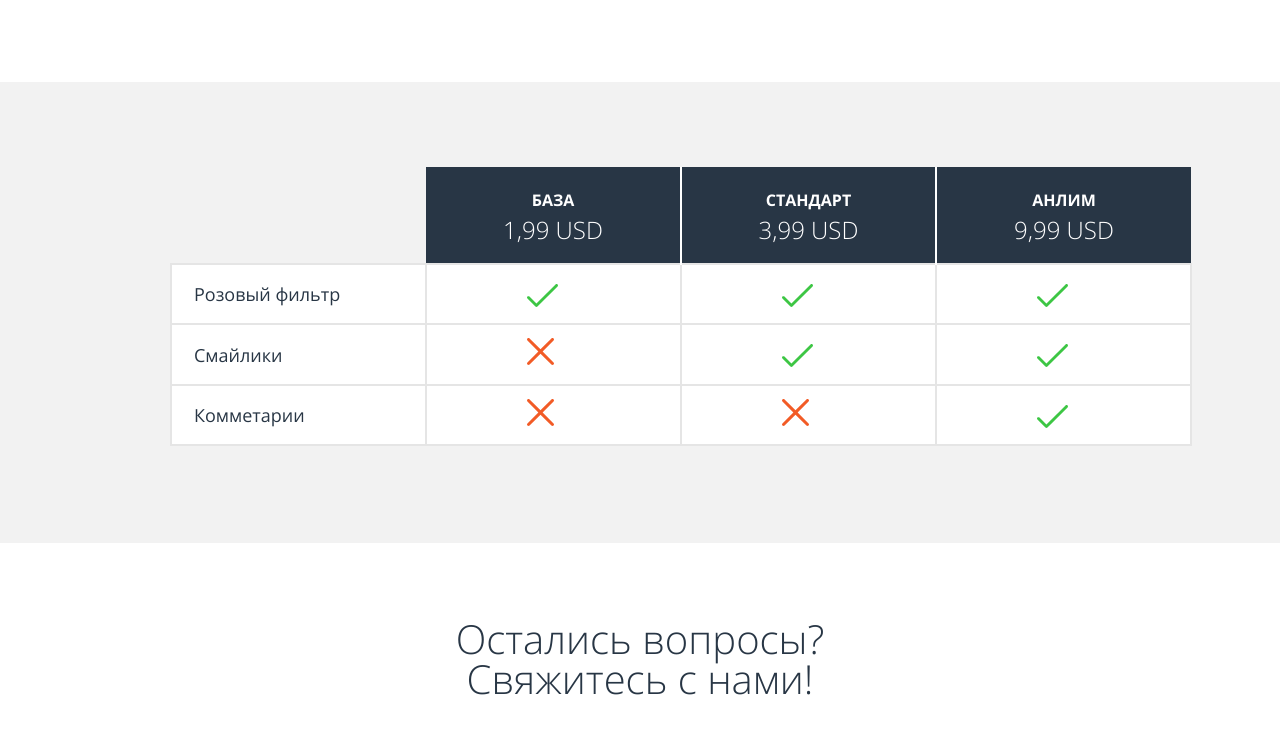
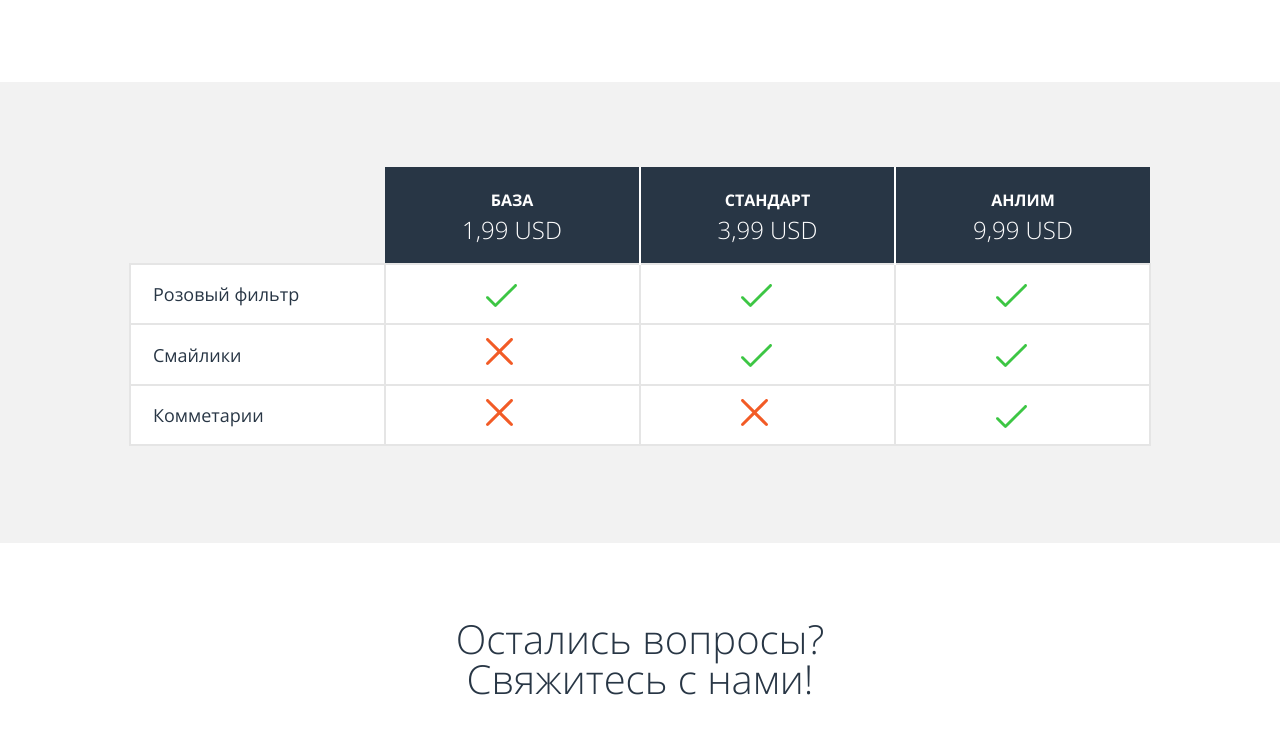
Before and after one commit to fadeyush/Pink, a website built with webpack: page index.html in a window 1280 px wide. Shown: the part 2624-3367 px from the top of the page. Built offline with nearby package versions, Linux system fonts and the light colour scheme.

Commit message:
Исправлены ошибки

```diff
--- /dev/null
+++ b/src/scss/blocks/body-all.scss
@@ -0,0 +1,36 @@
+body {
+  min-width: 320px;
+  margin: 0;
+  padding: 0;
+
+
+  font-family: "Open Sans", "Arial", sans-serif;
+  font-weight: 400;
+  font-size: 14px;
+  line-height: 24px;
+  color: $black;
+
+  background-color:$white;
+}
+
+img {
+  max-width: 100%;
+  height: auto;
+}
+
+ul {
+  margin: 0;
+  padding: 0;
+}
+
+@media (min-width: $tablet-width) {
+  body {
+    background-size: 620px auto;
+  }
+}
+
+@media (min-width: $desktop-width) {
+  body {
+    background-size: 940px auto;
+  }
+}
--- a/src/scss/blocks/body.scss
+++ /dev/null
@@ -1,36 +0,0 @@
-body {
-  min-width: 320px;
-  margin: 0;
-  padding: 0;
-
-
-  font-family: "Open Sans", "Arial", sans-serif;
-  font-weight: 400;
-  font-size: 14px;
-  line-height: 24px;
-  color: $black;
-
-  background-color:$white;
-}
-
-img {
-  max-width: 100%;
-  height: auto;
-}
-
-ul {
-  margin: 0;
-  padding: 0;
-}
-
-@media (min-width: $tablet-width) {
-  body {
-    background-size: 620px auto;
-  }
-}
-
-@media (min-width: $desktop-width) {
-  body {
-    background-size: 940px auto;
-  }
-}
--- a/src/scss/blocks/tariffs.scss
+++ b/src/scss/blocks/tariffs.scss
@@ -6,6 +6,7 @@
   padding-bottom: 45px;
 
   text-align: center;
+  overflow: hidden;
 }
 
 .tariffs__list {
@@ -86,12 +87,13 @@
   border-right: 2px solid $white;
 }
 
+
 @media (min-width: $tablet-width) {
   .tariffs {
-    width: 620px;
     margin: 0 auto;
 
     padding-bottom: 70px;
+    overflow: visible;
   }
 
   .tariffs__list {
@@ -140,7 +142,6 @@
 
 @media (min-width: $desktop-width) {
   .tariffs {
-    width: 940px;
     margin: 0 auto;
 
     padding-bottom: 97px;
--- a/src/scss/style.scss
+++ b/src/scss/style.scss
@@ -1,7 +1,7 @@
 @import 'variables.scss';
 @import '/src/scss/fonts.scss';
 @import '/src/scss/blocks/visually-hidden.scss';
-@import '/src/scss/blocks/body.scss';
+@import '/src/scss/blocks/body-all.scss';
 @import '/src/scss/blocks/main-nav.scss';
 @import '/src/scss/blocks/button.scss';
 @import '/src/scss/blocks/page-header.scss';
```
Also changed, not shown: index.html (+9 -5 lines), style.css.
